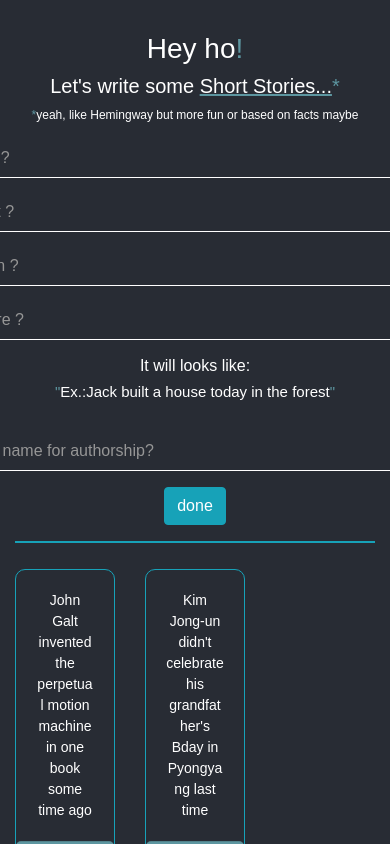
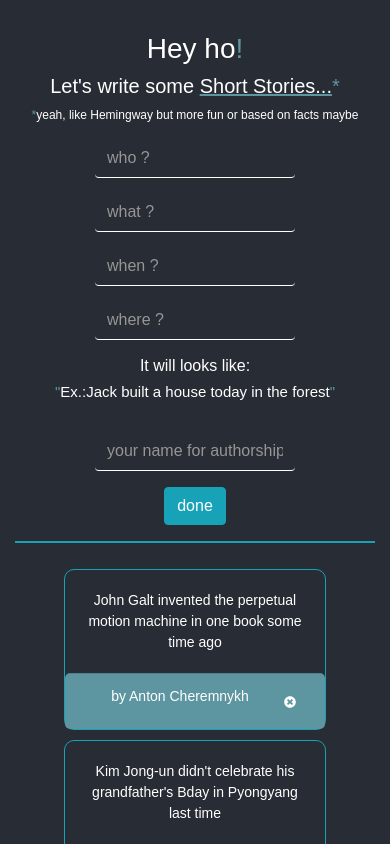
Before and after one commit to cap-antonio/sentence-game, a React (Create React App) app: page / in a window 390 px wide. Built offline with nearby package versions, Linux system fonts and the light colour scheme.

Commit message:
Content responsiveness added

```diff
--- a/src/components/form/InputForm.css
+++ b/src/components/form/InputForm.css
@@ -1,5 +1,5 @@
 .form-control {
-    width: 30rem;
+    width: 25vw;
     color: white;
     background: transparent;
     border-top-style: hidden;
@@ -42,3 +42,13 @@ hr {
     color: #f7dd72;
     font-size: 14px;
 }
+@media screen and (min-width: 601px) {
+    input.form-control {
+      width: 30vw;
+    }
+}
+@media screen and (max-width: 600px) {
+    input.form-control {
+      width: 200px;
+    }
+}
--- a/src/components/sentences/OneCard.tsx
+++ b/src/components/sentences/OneCard.tsx
@@ -14,7 +14,7 @@ const OneCard: React.FC<OneCardPropsType> = ({ text, author, removeStory }) => {
         removeStory()
     }
     return (
-        <div className="col-4">
+        <div className="col-md-4 col-sm-6 col-9">
             <div className="card" >
                 <div className="card-body">
                     <p className="card-text">
--- a/src/components/sentences/Sentences.tsx
+++ b/src/components/sentences/Sentences.tsx
@@ -19,7 +19,7 @@ const Sentences: React.FC<SentencesPropsType> = ({ published, removeStory }) =>
     return (
         <div className="container">
             <hr />
-            <div className="row">
+            <div className="row justify-content-center">
                 {arrayOfSentences}
             </div>
         </div>
```
